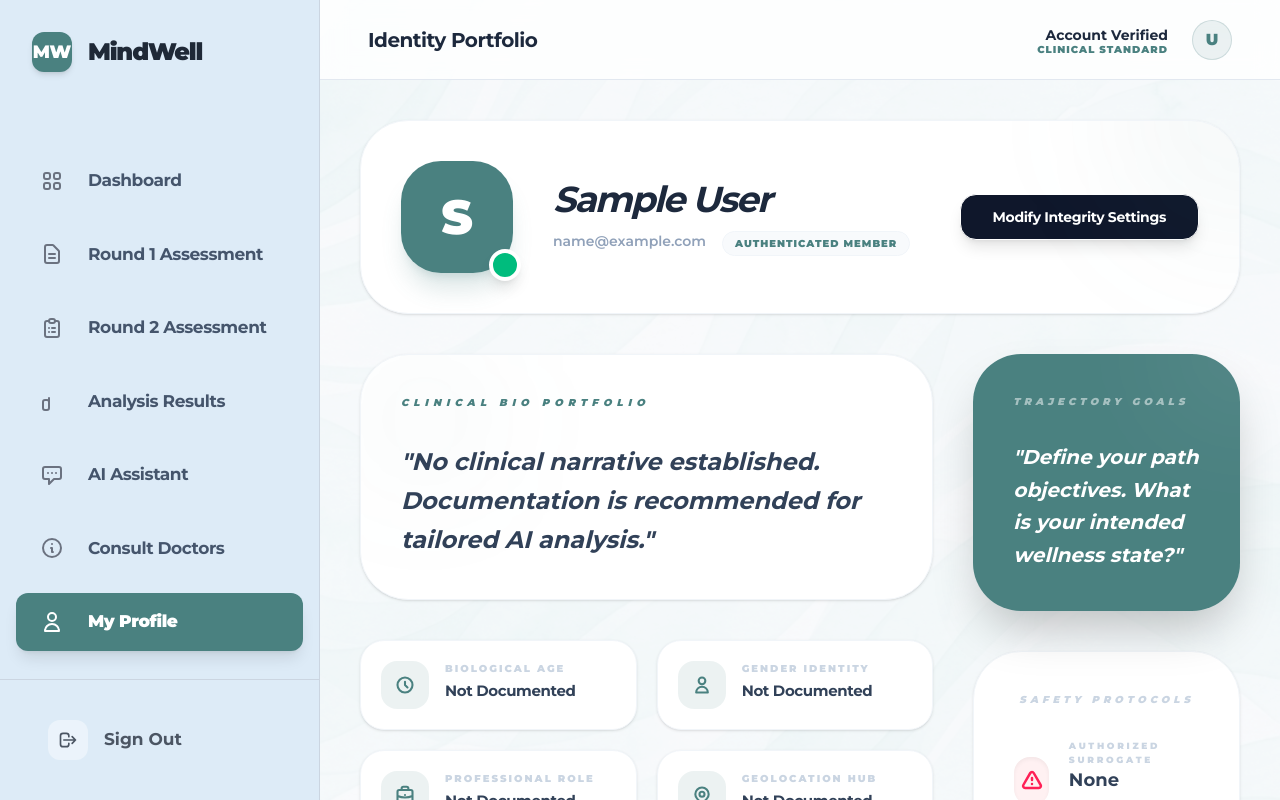
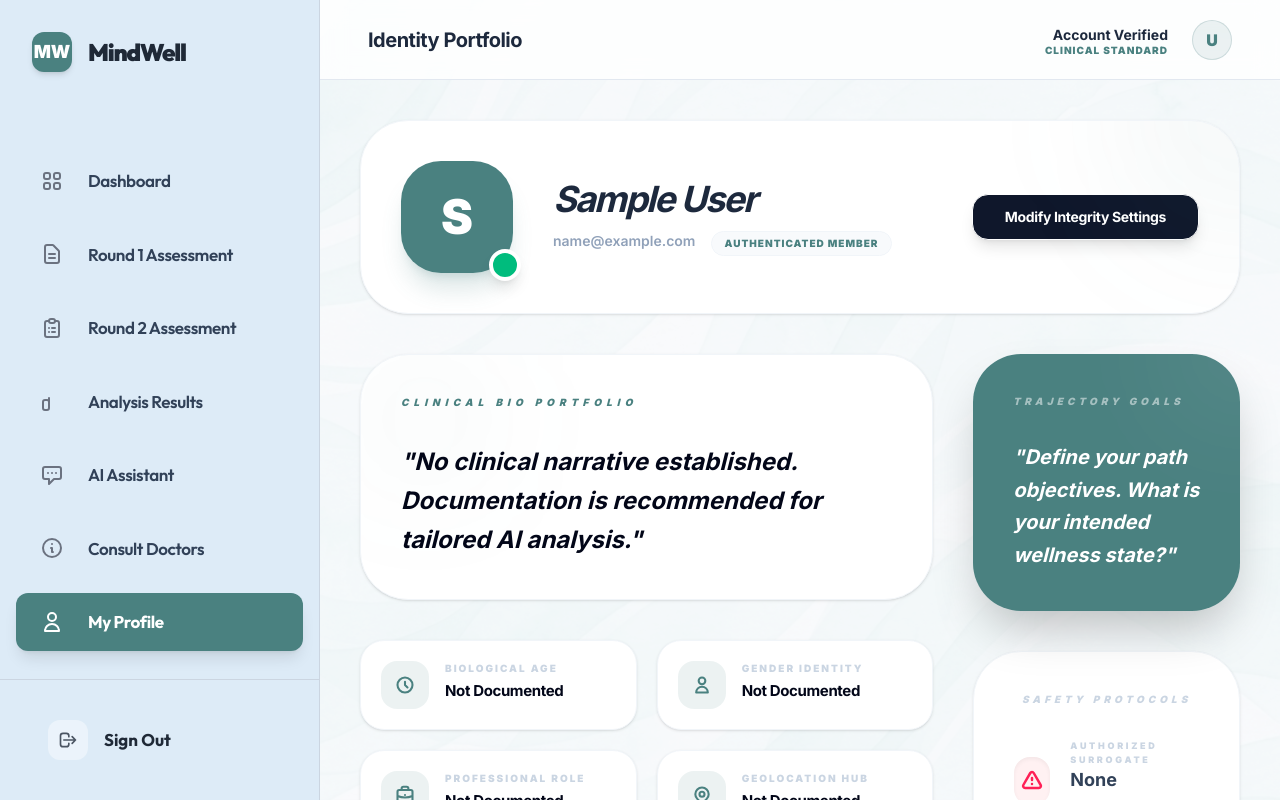
Before and after one commit to GauriTh06/mental-health, a React (Vite) app in the folder client/: page /profile in a window 1280 px wide. Built offline with nearby package versions, Linux system fonts and the light colour scheme; sample sign-in values are in the browser's storage.

Commit message:
UI Overhaul: Precision typography, high-contrast inputs, and refined sidebar weights

```diff
--- a/client/index.html
+++ b/client/index.html
@@ -9,7 +9,7 @@
   <link rel="preconnect" href="https://fonts.googleapis.com">
   <link rel="preconnect" href="https://fonts.gstatic.com" crossorigin>
   <link
-    href="https://fonts.googleapis.com/css2?family=Montserrat:wght@300;400;500;600;700;800;900&family=Cormorant+Garamond:ital,wght@1,500;1,600;1,700&display=swap"
+    href="https://fonts.googleapis.com/css2?family=Montserrat:wght@300;400;500;600;700;800;900&family=Inter:wght@300;400;500;600;700;800;900&family=Outfit:wght@300;400;500;600;700;800;900&family=Cormorant+Garamond:ital,wght@1,500;1,600;1,700&display=swap"
     rel="stylesheet">
 </head>
 
--- a/client/src/components/DashboardLayout.jsx
+++ b/client/src/components/DashboardLayout.jsx
@@ -25,10 +25,10 @@ const DashboardLayout = ({ children, title }) => {
                 <div className="w-10 h-10 bg-[#4A8180] rounded-xl flex items-center justify-center text-white text-lg font-black shadow-md">
                     MW
                 </div>
-                <span className="text-2xl font-black text-[#1F2937] tracking-tighter">MindWell</span>
+                <span className="text-2xl font-black text-[#1F2937] tracking-tighter" style={{ fontFamily: 'Outfit, sans-serif' }}>MindWell</span>
             </div>
 
-            <nav className="flex-1 px-4 space-y-4 py-8 overflow-y-auto">
+            <nav className="flex-1 px-4 space-y-4 py-8 overflow-y-auto" style={{ fontFamily: 'Outfit, sans-serif' }}>
                 {menuItems.map((item) => {
                     const active = location.pathname === item.path;
                     return (
@@ -44,7 +44,7 @@ const DashboardLayout = ({ children, title }) => {
                             <svg className={`w-6 h-6 mr-6 ${active ? 'text-white' : 'text-[#6B7280] group-hover:text-[#4A8180]'}`} fill="none" stroke="currentColor" viewBox="0 0 24 24">
                                 <path strokeLinecap="round" strokeLinejoin="round" strokeWidth="2" d={item.icon} />
                             </svg>
-                            <span className={`text-[17px] tracking-tight ${active ? 'font-black' : 'font-bold text-slate-600'}`}>{item.label}</span>
+                            <span className={`text-[17px] tracking-tight ${active ? 'font-bold' : 'font-semibold text-slate-700'}`}>{item.label}</span>
                         </Link>
                     )
                 })}
@@ -58,7 +58,7 @@ const DashboardLayout = ({ children, title }) => {
                     <div className="w-10 h-10 rounded-xl bg-white/40 flex items-center justify-center group-hover:bg-rose-50 transition-colors">
                         <svg className="w-5 h-5" fill="none" stroke="currentColor" viewBox="0 0 24 24"><path strokeLinecap="round" strokeLinejoin="round" strokeWidth="2" d="M17 16l4-4m0 0l-4-4m4 4H7m6 4v1a3 3 0 01-3 3H6a3 3 0 01-3-3V7a3 3 0 013-3h4a3 3 0 013 3v1" /></svg>
                     </div>
-                    <span className="font-bold text-[#4B5563] group-hover:text-rose-600 text-[17px]">Sign Out</span>
+                    <span className="font-bold text-[#1F2937] group-hover:text-rose-600 text-[17px]" style={{ fontFamily: 'Outfit, sans-serif' }}>Sign Out</span>
                 </button>
             </div>
         </div>
--- a/client/src/index.css
+++ b/client/src/index.css
@@ -9,7 +9,7 @@
   --color-brand-text: #1A202C;
   --color-brand-accent: #4A6072;
 
-  --font-family-sans: "Montserrat", "Inter", system-ui, sans-serif;
+  --font-family-sans: "Inter", "Outfit", "Montserrat", system-ui, sans-serif;
 }
 
 :root {
@@ -22,7 +22,7 @@
 body {
   background-color: var(--brand-bg);
   color: var(--brand-text);
-  font-family: "Montserrat", sans-serif;
+  font-family: "Inter", sans-serif;
   margin: 0;
   -webkit-font-smoothing: antialiased;
   scroll-behavior: smooth;
--- a/client/src/pages/Profile.jsx
+++ b/client/src/pages/Profile.jsx
@@ -52,7 +52,7 @@ const Profile = () => {
             </div>
             <div>
                 <p className="text-[10px] font-black text-slate-300 uppercase tracking-[0.2em] mb-1">{label}</p>
-                <p className="text-[15px] font-bold text-slate-700 tracking-tight">{value || 'Not Documented'}</p>
+                <p className="text-[15px] font-bold text-slate-950 tracking-tight">{value || 'Not Documented'}</p>
             </div>
         </div>
     );
@@ -99,7 +99,7 @@ const Profile = () => {
                         <div className="grid grid-cols-1 md:grid-cols-2 gap-8">
                             <div className="md:col-span-2 space-y-4">
                                 <label className="text-[10px] font-black text-[#4A8180] uppercase tracking-[0.4em] ml-2 italic">Comprehensive Clinical Bio</label>
-                                <textarea name="bio" value={formData.bio} onChange={handleChange} className="w-full bg-slate-50 border border-slate-100 rounded-3xl p-6 text-sm font-semibold outline-none focus:ring-8 ring-[#4A8180]/5 h-32 transition-all resize-none" placeholder="Establish your identity narrative..." />
+                                <textarea name="bio" value={formData.bio} onChange={handleChange} className="w-full bg-slate-50 border border-slate-100 rounded-3xl p-6 text-sm font-bold text-slate-950 outline-none focus:ring-8 ring-[#4A8180]/5 h-32 transition-all resize-none" placeholder="Establish your identity narrative..." />
                             </div>
 
                             {[
@@ -113,13 +113,13 @@ const Profile = () => {
                             ].map((field) => (
                                 <div key={field.name} className="space-y-3">
                                     <label className="text-[10px] font-black text-slate-300 uppercase tracking-[0.3em] ml-2 italic">{field.label}</label>
-                                    <input name={field.name} type={field.type} value={formData[field.name]} onChange={handleChange} className="w-full bg-slate-50 border border-slate-100 rounded-2xl p-4 text-sm font-bold text-slate-700 outline-none focus:ring-8 ring-[#4A8180]/5 transition-all" />
+                                    <input name={field.name} type={field.type} value={formData[field.name]} onChange={handleChange} className="w-full bg-slate-50 border border-slate-100 rounded-2xl p-4 text-sm font-bold text-slate-950 outline-none focus:ring-8 ring-[#4A8180]/5 transition-all" style={{ fontFamily: 'Inter, sans-serif' }} />
                                 </div>
                             ))}
 
                             <div className="space-y-3">
                                 <label className="text-[10px] font-black text-slate-300 uppercase tracking-[0.3em] ml-2 italic">Gender Alignment</label>
-                                <select name="gender" value={formData.gender} onChange={handleChange} className="w-full bg-slate-50 border border-slate-100 rounded-2xl p-4 text-sm font-bold text-slate-700 outline-none focus:ring-8 ring-[#4A8180]/5 transition-all appearance-none cursor-pointer">
+                                <select name="gender" value={formData.gender} onChange={handleChange} className="w-full bg-slate-50 border border-slate-100 rounded-2xl p-4 text-sm font-bold text-slate-950 outline-none focus:ring-8 ring-[#4A8180]/5 transition-all appearance-none cursor-pointer" style={{ fontFamily: 'Inter, sans-serif' }}>
                                     <option value="">Select Integrity</option>
                                     <option>Male</option>
                                     <option>Female</option>
@@ -129,7 +129,7 @@ const Profile = () => {
 
                             <div className="md:col-span-2 space-y-4">
                                 <label className="text-[10px] font-black text-[#4A8180] uppercase tracking-[0.4em] ml-2 italic">Wellness Trajectory Objectives</label>
-                                <textarea name="wellness_goals" value={formData.wellness_goals} onChange={handleChange} className="w-full bg-slate-50 border border-slate-100 rounded-3xl p-6 text-sm font-semibold outline-none focus:ring-8 ring-[#4A8180]/5 h-32 transition-all resize-none" />
+                                <textarea name="wellness_goals" value={formData.wellness_goals} onChange={handleChange} className="w-full bg-slate-50 border border-slate-100 rounded-3xl p-6 text-sm font-bold text-slate-950 outline-none focus:ring-8 ring-[#4A8180]/5 h-32 transition-all resize-none" style={{ fontFamily: 'Inter, sans-serif' }} />
                             </div>
                         </div>
 
@@ -145,7 +145,7 @@ const Profile = () => {
                             <div className="bg-white rounded-[3rem] p-10 border border-slate-100 shadow-sm relative overflow-hidden group">
                                 <div className="absolute top-0 left-0 w-32 h-32 bg-[#4A8180]/5 rounded-full blur-3xl group-hover:scale-150 transition-all duration-700"></div>
                                 <h3 className="text-[10px] font-black text-[#4A8180] uppercase tracking-[0.5em] mb-8 italic">Clinical Bio Portfolio</h3>
-                                <p className="text-2xl font-bold text-slate-700 leading-relaxed italic relative z-10">
+                                <p className="text-2xl font-bold text-slate-950 leading-relaxed italic relative z-10" style={{ fontFamily: 'Inter, sans-serif' }}>
                                     "{user?.bio || "No clinical narrative established. Documentation is recommended for tailored AI analysis."}"
                                 </p>
                             </div>
--- a/client/src/pages/Results.jsx
+++ b/client/src/pages/Results.jsx
@@ -77,7 +77,7 @@ const Results = () => {
 
     return (
         <DashboardLayout title="Clinical Diagnostics Dashboard">
-            <div className="max-w-[1600px] mx-auto space-y-6 font-['Public_Sans',_sans-serif] text-slate-700">
+            <div className="max-w-[1600px] mx-auto space-y-6 text-slate-900">
 
                 {/* TOP HEADER / SELECTOR */}
                 <div className="flex flex-col md:flex-row md:items-center justify-between gap-4 bg-[#4A6072] p-4 rounded-xl text-white shadow-md">
```
Also changed, not shown: client/src/pages/Dashboard.jsx (+4 -4 lines).
